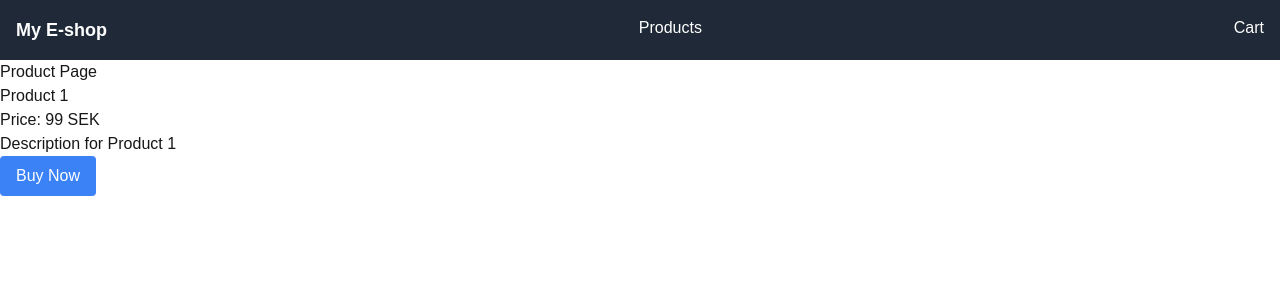
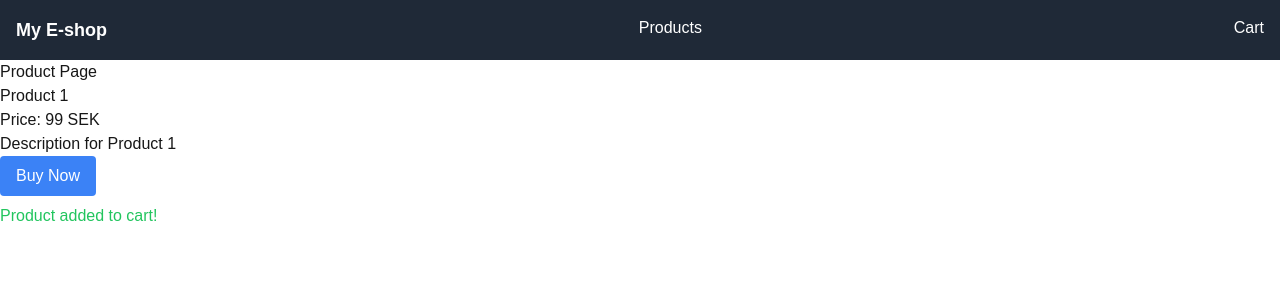
Before and after one commit to MaxGranberg/ehandel, a Next.js app: page /product/1 in a window 1280 px wide. Both pictures are taken after a click on the button "Buy Now". Shown: the top 300 px of the page. Built offline with nearby package versions, Linux system fonts and the light colour scheme.

Commit message:
Add a flash message after adding product to cart

```diff
--- a/src/components/addToCartButton.tsx
+++ b/src/components/addToCartButton.tsx
@@ -1,6 +1,7 @@
 "use client";
 
 import { useCart } from "@/context/cartContext";
+import { useState } from "react";
 
 type AddToCartButtonProps = {
   product: {
@@ -12,14 +13,27 @@ type AddToCartButtonProps = {
 
 export default function AddToCartButton( { product }: AddToCartButtonProps) {
   const { dispatch } = useCart();
+  const [ showMessage, setShowMessage ] = useState(false);
 
   const addToCart = () => {
     dispatch({ type: "ADD_TO_CART", product });
+
+    //Confirmation message after adding a product to cart, hide after 3 seconds
+    setShowMessage(true)
+    setTimeout(() => {
+      setShowMessage(false)
+    }, 3000)
   };
 
   return (
+    <div>
     <button onClick={addToCart} className="bg-blue-500 text-white px-4 py-2 rounded">
       Buy Now
     </button>
+
+    {showMessage && (
+      <p className="mt-2 text-green-500">Product added to cart!</p>
+    )}
+    </div>
   );
 }
```
